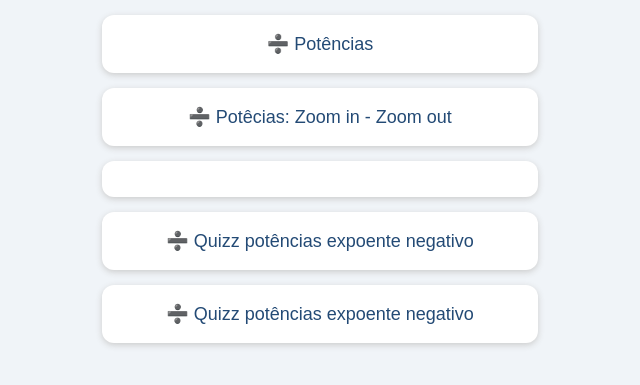
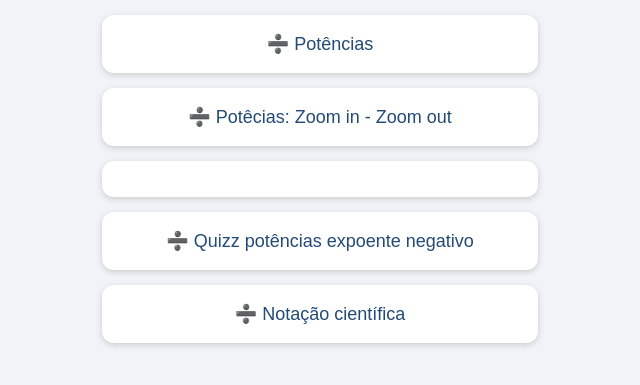
Before and after one commit to davidsoares-art/8grade, a plain HTML site: page index.html in a window 1280 px wide. Shown: the part 143-528 px from the top of the page, without its empty margins (320-960 px from the left). Drawn offline with Linux system fonts and the light colour scheme.

Commit message:
Update index.html

```diff
--- a/index.html
+++ b/index.html
@@ -60,7 +60,7 @@
 
 
      <a class="atividade" href="notacao_cientifica_interativa_7_e_8_anos.html">
-        ➗ Quizz potências expoente negativo
+        ➗ Notação científica
     </a>
 
 
```
